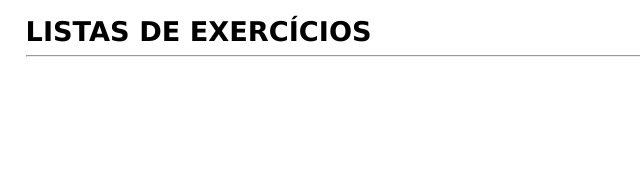
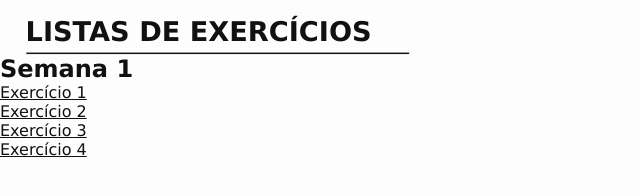
Before and after one commit to CaioNishijo/lab_software, a plain HTML site: page index.html in a window 1280 px wide. Shown: the whole page, without its empty margins (0-640 px from the left). Drawn offline with Linux system fonts and the light colour scheme.

Commit message:
estilização pt 1

```diff
--- a/index.html
+++ b/index.html
@@ -11,7 +11,14 @@
         <h1>Listas de exercícios</h1>
         <hr>
     </div>
-
-
+    <div class="lista">
+        <h2>Semana 1</h2>
+        <ul>
+            <li><a href="">Exercício 1</a></li>
+            <li><a href="">Exercício 2</a></li>
+            <li><a href="">Exercício 3</a></li>
+            <li><a href="">Exercício 4</a></li>
+        </ul>
+    </div>
 </body>
 </html>
--- a/style.css
+++ b/style.css
@@ -2,16 +2,21 @@
     margin: 0;
     padding: 0;
     box-sizing: border-box;
+    color: #111111;
+    background-color: #fdfdfd;
+    font-family: Verdana, Geneva, Tahoma, sans-serif;
 }
 .title{
     margin-left: 2%;
     margin-top: 1em;
+    width: 30%;
 }
 .title h1{
     text-transform: uppercase;
-    font-family: Verdana, Geneva, Tahoma, sans-serif;
     font-size: 1.7em;
 }
 .title hr{
-    margin-top: .5em;
+    margin-top: .3em;
+    height: 3px;
+    background-color: #111111;
 }
```
